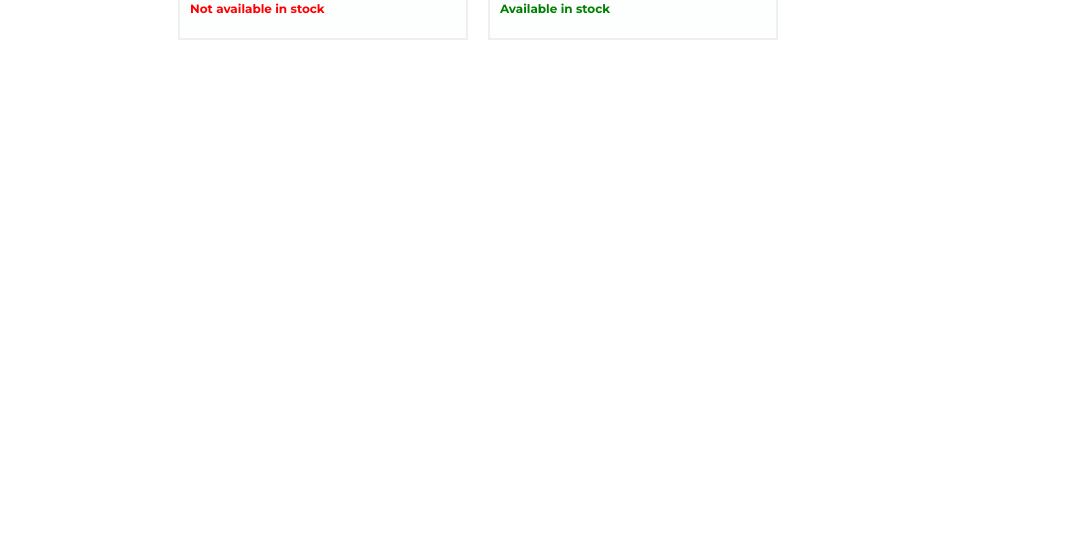
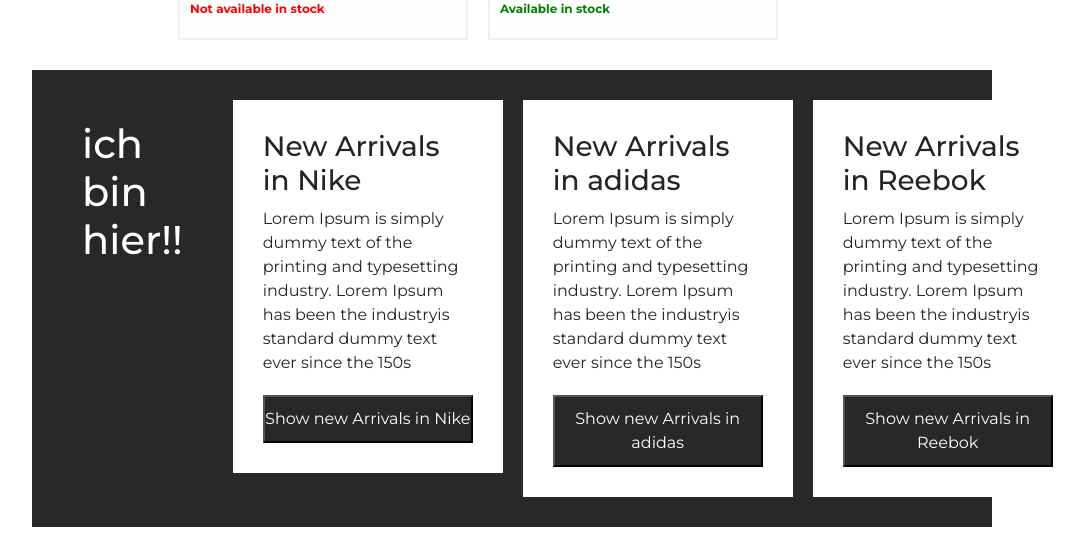
Before and after one commit to a-kikhia/angular-ekart, an Angular app: page / in a window 1280 px wide. Shown: the part 1063-1607 px from the top of the page, without its empty margins (128-1212 px from the left). Before the commit the page ends 1133 px from the top, so only its background shows below. Built offline with nearby package versions, Linux system fonts and the light colour scheme.

Commit message:
ngContent

```diff
--- a/src/app/container/container.component.css
+++ b/src/app/container/container.component.css
@@ -2,3 +2,27 @@
   margin: 20px auto;
   padding: 0 20vh;
 }
+
+.ekart-featured-products {
+  background-color: #282828;
+  padding: 20px 10px;
+  display: flex;
+}
+
+.ekart-featured-product-heading {
+  width: 320px;
+  margin: 10px 10px;
+  padding: 20px 30px;
+  Color: #fff;
+}
+
+.title, .call-to-action{
+  margin: 10px 0;
+}
+
+.call-to-action {
+  background-color: #28282b;
+  color: #fff;
+  width: 100%;
+  padding: 10px 0;
+}
--- a/src/app/container/container.component.html
+++ b/src/app/container/container.component.html
@@ -1,29 +1,23 @@
 <div class="ekart--product--container">
-  <!-- <img src={{product.pImage}}> -->
-    <!-- <img [src]="product.pImage" />
-  <p>Name: {{ product.name }}</p>
-  <p>Price: {{ "$" + product.price }}</p>
-  <p>Color: {{ product.color }}</p>
-  <p>Dicounted Price: {{ getDiscountedPrice().toFixed(2) }}</p>
-  <p></p>
-  <p>
-    {{
-      product.inStock > 0 ? "Only " + product.inStock + " left" : "Not in Stock"
-    }}
-  </p>
-  <p>
-    <button (click)="decrementValueInCart()" [disabled]="addToCart == 0"> - </button>
-      <span>{{addToCart}}</span>
-    <button (click)="incerementValueInCart()" [disabled]="addToCart == product.inStock"> + </button>
-    <input (input)="onNamechange($event)" /><br />
-  </p> -->
-  <!-- <p>name: {{ name }}</p> -->
-  <!-- <input bind-value="name" [attr.aria-hidden]=""> -->
-  <!--disabled, hidden, checked-->
   <app-search (searchTextChanged)="setSearchText($event)"></app-search>
   <product-list [searchText]="searchText" #productListComponent></product-list>
   <product-detail *ngIf="productListComponent.selectedProduct" [productListComp]="productListComponent"></product-detail>
-<!--  <div *ngFor="let name of listOfNames">-->
-<!--    <a> {{ name }}</a>-->
-<!--  </div>-->
+
+  <div class="ekart-featured-products">
+    <div class="ekart-featured-product-heading">
+      <h1> ich bin hier!!</h1>
+    </div>
+   <featured-brands>
+     <h3 class="title">New Arrivals in Nike</h3>
+     <button class="call-to-action">Show new Arrivals in Nike</button>
+   </featured-brands>
+   <featured-brands>
+     <h3 class="title">New Arrivals in adidas</h3>
+     <button class="call-to-action">Show new Arrivals in adidas</button>
+   </featured-brands>
+   <featured-brands>
+     <h3 class="title">New Arrivals in Reebok</h3>
+     <button class="call-to-action">Show new Arrivals in Reebok</button>
+   </featured-brands>
+  </div>
 </div>
--- a/src/app/container/container.component.ts
+++ b/src/app/container/container.component.ts
@@ -3,11 +3,12 @@
 import { NgForOf, NgIf } from '@angular/common';
 import { ProductListComponent } from './product-list/product-list.component';
 import { ProductDetailComponent } from './product-detail/product-detail.component';
+import { FeaturedBrandsComponent } from './featured-brands/featured-brands.component';
 
 @Component({
   selector: 'app-container',
   standalone: true,
-  imports: [SearchComponent, NgForOf, ProductListComponent, ProductDetailComponent, NgIf],
+  imports: [SearchComponent, NgForOf, ProductListComponent, ProductDetailComponent, NgIf, FeaturedBrandsComponent],
   templateUrl: './container.component.html',
   styleUrl: './container.component.css',
 })
--- /dev/null
+++ b/src/app/container/featured-brands/featured-brands.component.css
@@ -0,0 +1,9 @@
+.ekart-featured-product-item {
+  width: 270px;
+  margin: 10px 10px;
+  padding: 20px 30px;
+  background-color: #fff;
+}
+.description{
+  margin: 10px 0;
+}
--- /dev/null
+++ b/src/app/container/featured-brands/featured-brands.component.html
@@ -0,0 +1,8 @@
+<div class="ekart-featured-product-item">
+  <ng-content select=".title"></ng-content>
+  <p class="description">
+    Lorem Ipsum is simply dummy text of the printing and typesetting industry.
+    Lorem Ipsum has been the industryis standard dummy text ever since the 150s
+  </p>
+  <ng-content select=".call-to-action"></ng-content>
+</div>
```
Also changed, not shown: src/app/container/featured-brands/featured-brands.component.ts (added, +12 -0 lines), 1 other file (tests, documents, lock files or other folders).
